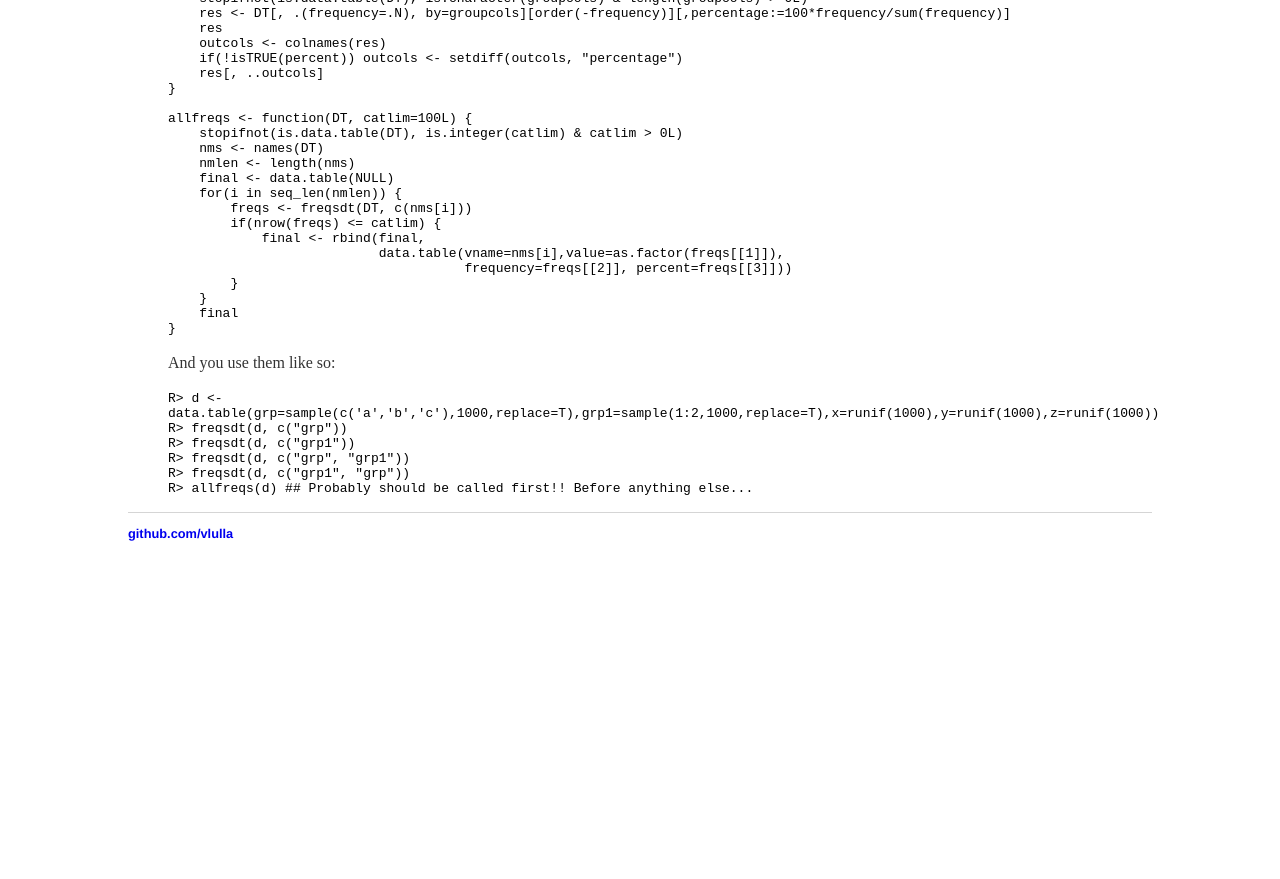
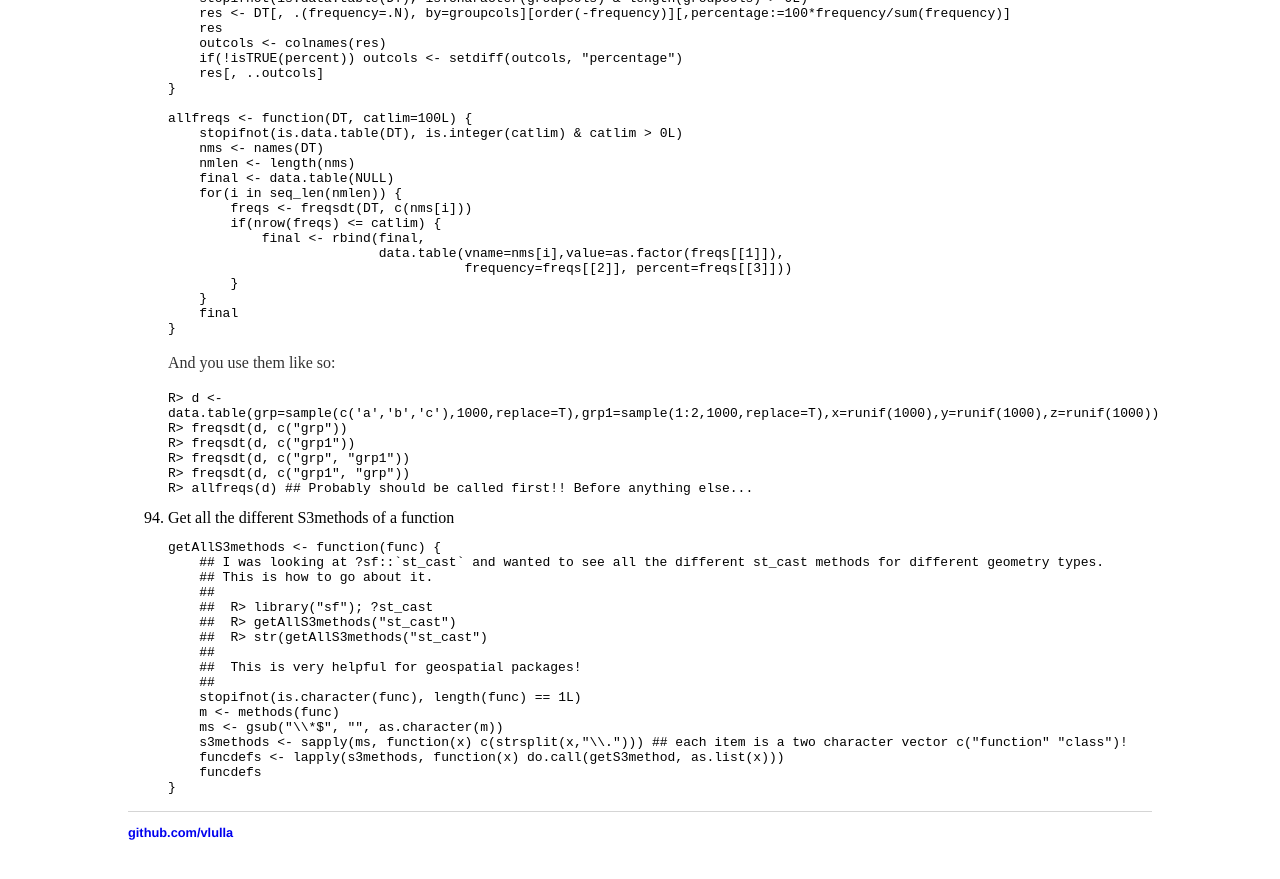
Before and after one commit to vlulla/vlulla.github.io, a Jekyll site: the page built from NOTES_R.md, in a window 1280 px wide and 900 px high, scrolled down 15993 px. Shown: the top 879 px of the window. Built offline with Jekyll 4.4.1, drawn with Linux system fonts in a browser that asks for light colours; before the commit the page ends 16594 px from its top, so only the background shows below that.

Commit message:
added a function to extract S3 method definitions

````diff
--- a/NOTES_R.md
+++ b/NOTES_R.md
@@ -1259,3 +1259,24 @@ layout: default
     R> freqsdt(d, c("grp1", "grp"))
     R> allfreqs(d) ## Probably should be called first!! Before anything else...
     ```
+
+94. Get all the different S3methods of a function
+    ```r
+    getAllS3methods <- function(func) {
+        ## I was looking at ?sf::`st_cast` and wanted to see all the different st_cast methods for different geometry types.
+        ## This is how to go about it.
+        ##
+        ##  R> library("sf"); ?st_cast
+        ##  R> getAllS3methods("st_cast")
+        ##  R> str(getAllS3methods("st_cast")
+        ##
+        ##  This is very helpful for geospatial packages!
+        ##
+        stopifnot(is.character(func), length(func) == 1L)
+        m <- methods(func)
+        ms <- gsub("\\*$", "", as.character(m))
+        s3methods <- sapply(ms, function(x) c(strsplit(x,"\\."))) ## each item is a two character vector c("function" "class")!
+        funcdefs <- lapply(s3methods, function(x) do.call(getS3method, as.list(x)))
+        funcdefs
+    }
+    ```
````
